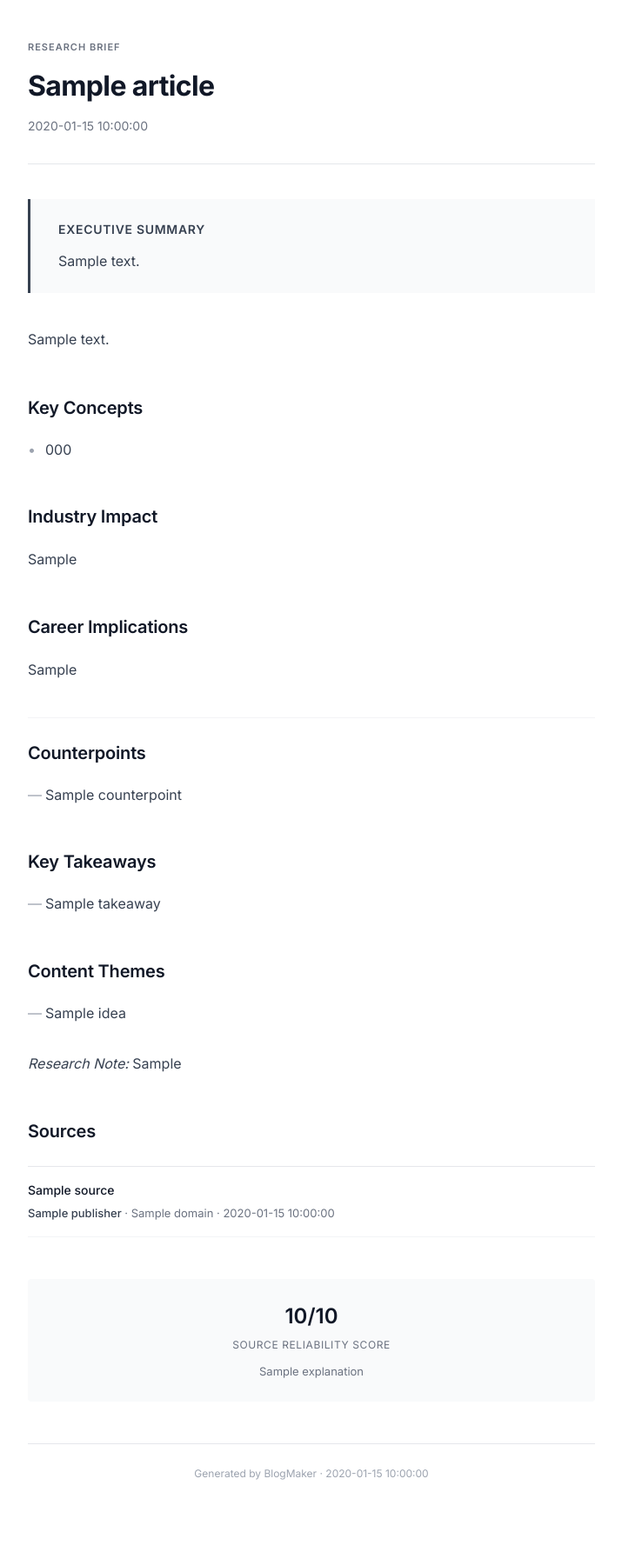
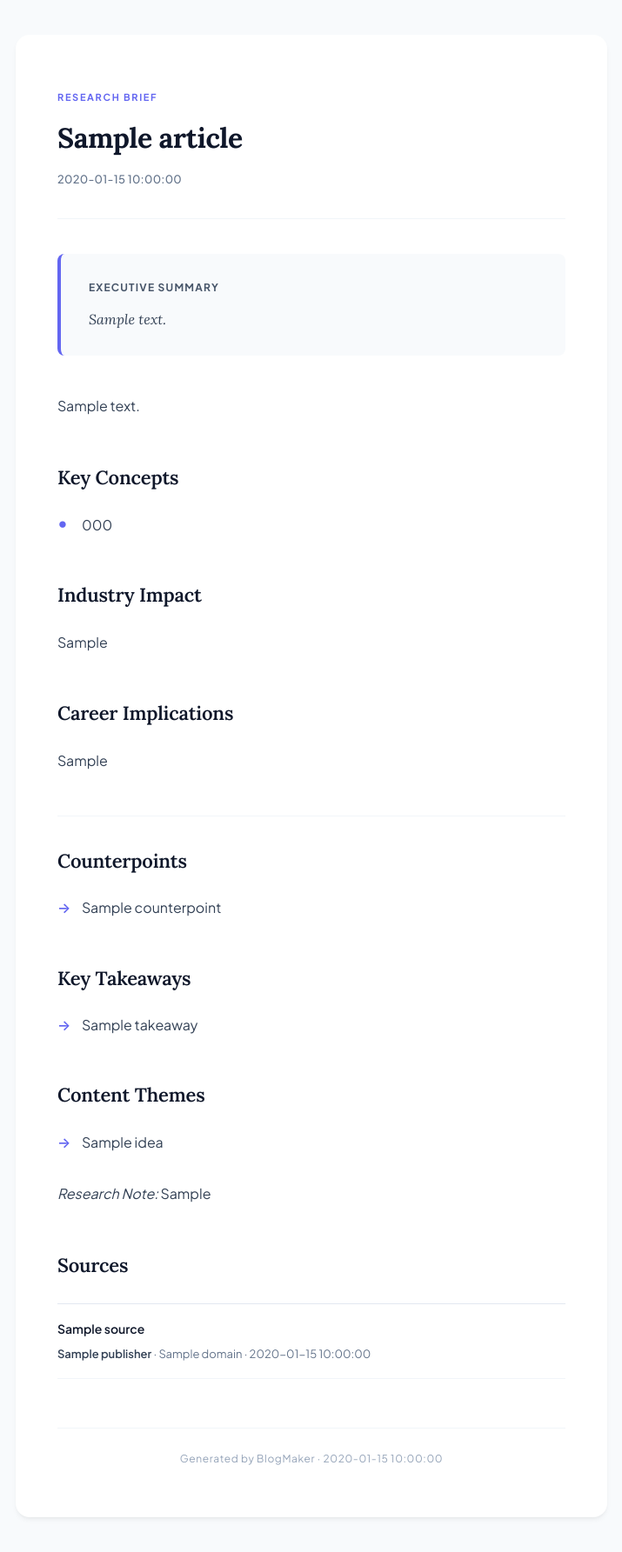
Before and after one commit to Suhu27/BlogMaker, a Python web app: template templates/newsletter.html in a window 1280 px wide. Shown: the whole page at 87% size, without its empty margins (282-997 px from the left). Before the commit the page ends 1702 px from the top, so only its background shows below. Run offline with Jinja, Linux system fonts and the light colour scheme; the template is opened without the code that fills it: most values are stand-ins (such as "Sample title", 1, 10 or a date in 2020).

Commit message:
Design: update newsletter styling to premium minimalist layout

```diff
--- a/templates/newsletter.html
+++ b/templates/newsletter.html
@@ -5,11 +5,11 @@
     <meta name="viewport" content="width=device-width, initial-scale=1.0">
     <title>{{ article.title }}</title>
     <style>
-        /* ============================================
-           BlogMaker Newsletter — Premium Clean Design
-           ============================================ */
+        /* =============================================================================
+           BlogMaker Newsletter -- Premium Minimalist Design
+           ============================================================================= */
 
-        @import url('https://fonts.googleapis.com/css2?family=Inter:wght@300;400;500;600;700&display=swap');
+        @import url('https://fonts.googleapis.com/css2?family=Lora:ital,wght@0,400;0,500;0,600;0,700;1,400;1,500&family=Plus+Jakarta+Sans:wght@300;400;500;600;700&display=swap');
 
         * {
             margin: 0;
@@ -18,113 +18,122 @@
         }
 
         body {
-            font-family: 'Inter', -apple-system, BlinkMacSystemFont, 'Segoe UI', Roboto, sans-serif;
-            line-height: 1.6;
-            color: #111827;
-            background-color: #ffffff;
+            font-family: 'Plus Jakarta Sans', -apple-system, BlinkMacSystemFont, 'Segoe UI', Roboto, sans-serif;
+            line-height: 1.8;
+            color: #1e293b;
+            background-color: #f8fafc;
             -webkit-font-smoothing: antialiased;
             -moz-osx-font-smoothing: grayscale;
+            padding: 40px 20px;
         }
 
         .newsletter-wrapper {
-            max-width: 700px;
+            max-width: 680px;
             margin: 0 auto;
-            padding: 40px 24px;
+            padding: 56px 48px;
             background: #ffffff;
+            border-radius: 16px;
+            box-shadow: 0 4px 6px -1px rgb(0 0 0 / 0.05), 0 2px 4px -2px rgb(0 0 0 / 0.05);
         }
 
-        /* Header */
+        /* Header Section */
         .header {
             padding-bottom: 32px;
-            border-bottom: 1px solid #e5e7eb;
+            border-bottom: 1px solid #f1f5f9;
             margin-bottom: 40px;
         }
 
         .header-label {
             display: inline-block;
             font-size: 11px;
-            font-weight: 600;
-            letter-spacing: 1px;
+            font-weight: 700;
+            letter-spacing: 0.15em;
             text-transform: uppercase;
-            color: #6b7280;
+            color: #6366f1; /* Premium Indigo */
             margin-bottom: 16px;
         }
 
         .header h1 {
+            font-family: 'Lora', Georgia, serif;
             font-size: 32px;
             font-weight: 700;
-            line-height: 1.2;
+            line-height: 1.3;
             margin-bottom: 16px;
-            letter-spacing: -0.02em;
-            color: #111827;
+            letter-spacing: -0.015em;
+            color: #0f172a;
         }
 
         .header-date {
-            font-size: 14px;
-            color: #6b7280;
-            font-weight: 400;
+            font-size: 13px;
+            color: #64748b;
+            font-weight: 500;
+            letter-spacing: 0.02em;
         }
 
-        /* Executive Summary */
+        /* Executive Summary Callout Box */
         .exec-summary {
-            background-color: #f9fafb;
-            padding: 24px 32px;
-            margin-bottom: 40px;
-            border-left: 3px solid #374151;
+            background-color: #f8fafc;
+            padding: 28px 32px;
+            margin-bottom: 44px;
+            border-left: 4px solid #6366f1;
+            border-radius: 8px;
         }
 
         .exec-summary h2 {
-            font-size: 14px;
-            font-weight: 600;
+            font-size: 12px;
+            font-weight: 700;
             text-transform: uppercase;
-            letter-spacing: 0.05em;
-            color: #374151;
+            letter-spacing: 0.1em;
+            color: #475569;
             margin-bottom: 12px;
         }
 
         .exec-summary p {
+            font-family: 'Lora', Georgia, serif;
             font-size: 16px;
-            color: #374151;
-            line-height: 1.6;
+            color: #334155;
+            line-height: 1.75;
+            font-style: italic;
         }
 
-        /* Section headers */
+        /* Content & Article Styling */
         .section-title {
-            font-size: 20px;
+            font-family: 'Lora', Georgia, serif;
+            font-size: 22px;
             font-weight: 600;
-            color: #111827;
+            color: #0f172a;
             margin: 48px 0 20px;
             letter-spacing: -0.01em;
         }
 
-        /* Main article */
         .main-article {
             font-size: 16px;
-            color: #374151;
-            line-height: 1.7;
+            color: #334155;
+            line-height: 1.8;
         }
 
         .main-article p {
-            margin-bottom: 20px;
+            margin-bottom: 24px;
         }
 
         .main-article h3 {
             font-size: 18px;
-            font-weight: 600;
-            color: #111827;
-            margin: 32px 0 16px;
+            font-weight: 700;
+            color: #0f172a;
+            margin: 36px 0 16px;
+            letter-spacing: -0.01em;
         }
 
         .main-article ul, .main-article ol {
-            margin-bottom: 20px;
+            margin-bottom: 24px;
             padding-left: 24px;
         }
 
         .main-article li {
-            margin-bottom: 8px;
+            margin-bottom: 10px;
         }
 
-        /* General lists */
+        /* Lists formatting */
         .content-list {
             list-style: none;
             padding: 0;
@@ -133,40 +142,45 @@
 
         .content-list li {
             font-size: 16px;
-            color: #374151;
-            margin-bottom: 12px;
-            padding-left: 20px;
+            color: #334155;
+            margin-bottom: 14px;
+            padding-left: 28px;
             position: relative;
+            line-height: 1.7;
         }
 
         .content-list li::before {
-            content: "—";
+            content: "→";
             position: absolute;
             left: 0;
-            color: #9ca3af;
+            color: #6366f1;
+            font-weight: 600;
         }
 
-        /* Concepts */
         .concepts-list li::before {
             content: "•";
+            color: #6366f1;
+            font-weight: 700;
+            font-size: 18px;
+            line-height: 1;
+            top: 2px;
         }
 
-        /* Counterpoints */
         .counterpoint-section {
-            margin: 40px 0;
-            padding-top: 24px;
-            border-top: 1px solid #f3f4f6;
+            margin: 48px 0;
+            padding-top: 32px;
+            border-top: 1px solid #f1f5f9;
         }
 
-        /* Sources Table */
+        /* Sources Grid */
         .sources-section {
             margin: 24px 0 48px;
-            border-top: 1px solid #e5e7eb;
+            border-top: 1px solid #e2e8f0;
         }
 
         .source-item {
             padding: 16px 0;
-            border-bottom: 1px solid #f3f4f6;
+            border-bottom: 1px solid #f1f5f9;
             font-size: 14px;
             display: flex;
             flex-direction: column;
@@ -174,101 +188,61 @@
         }
 
         .source-title {
-            font-weight: 500;
-            color: #111827;
+            font-weight: 600;
+            color: #0f172a;
             text-decoration: none;
+            transition: color 0.15s ease;
         }
 
         .source-title:hover {
+            color: #6366f1;
             text-decoration: underline;
         }
 
         .source-meta {
-            color: #6b7280;
+            color: #64748b;
             font-size: 13px;
         }
 
-        .source-badge {
-            display: inline-block;
-            font-size: 11px;
+        .source-publisher {
+            color: #334155;
             font-weight: 600;
-            padding: 2px 6px;
-            border-radius: 4px;
-            margin-right: 8px;
-            text-transform: uppercase;
-        }
-
-        .badge-tier1 {
-            background-color: #f3f4f6;
-            color: #374151;
-        }
-
-        .badge-tier2 {
-            background-color: #f9fafb;
-            color: #4b5563;
-        }
-
-        .badge-tier3 {
-            background-color: #ffffff;
-            color: #6b7280;
-            border: 1px solid #e5e7eb;
-        }
-
-        /* Reliability Score */
-        .reliability-box {
-            background-color: #f9fafb;
-            padding: 24px;
-            margin-top: 48px;
-            border-radius: 4px;
-            text-align: center;
-        }
-
-        .score-value {
-            font-size: 24px;
-            font-weight: 600;
-            color: #111827;
-            margin-bottom: 4px;
-        }
-
-        .score-label {
-            font-size: 12px;
-            text-transform: uppercase;
-            letter-spacing: 0.05em;
-            color: #6b7280;
-            margin-bottom: 12px;
-        }
-
-        .score-explanation {
-            font-size: 13px;
-            color: #6b7280;
-            line-height: 1.5;
-            max-width: 500px;
-            margin: 0 auto;
-            white-space: pre-line;
         }
 
         /* Footer */
         .footer {
-            margin-top: 48px;
+            margin-top: 56px;
             padding-top: 24px;
-            border-top: 1px solid #e5e7eb;
+            border-top: 1px solid #f1f5f9;
             font-size: 12px;
-            color: #9ca3af;
+            color: #94a3b8;
             text-align: center;
+            letter-spacing: 0.05em;
         }
 
-        /* Print / PDF styles */
+        /* PDF Generation & Print Optimization */
         @media print {
             body {
                 background: #ffffff;
+                padding: 0;
+                font-size: 11pt;
             }
             .newsletter-wrapper {
+                box-shadow: none;
                 padding: 0;
+                max-width: 100%;
+                border-radius: 0;
+            }
+            .exec-summary {
+                background-color: #f8fafc !important;
+                border-left: 4px solid #6366f1 !important;
+                -webkit-print-color-adjust: exact;
+                print-color-adjust: exact;
             }
         }
 
         @page {
-            margin: 2cm;
+            margin: 1.5cm;
             size: A4;
         }
     </style>
@@ -374,11 +348,9 @@
                     </a>
                     <div class="source-meta">
                         {% if source.publisher %}
-                        <span style="color: #374151; font-weight: 500;">{{ source.publisher }}</span> &middot;
+                        <span class="source-publisher">{{ source.publisher }}</span> &middot;
                         {% endif %}
-
                         {{ source.domain }}
-
                         {% if source.publication_date %}
                          &middot; {{ source.publication_date }}
                         {% endif %}
@@ -390,15 +362,6 @@
 
         </div>
 
-        <!-- Reliability Score Footer -->
-        {% if article.reliability %}
-        <div class="reliability-box">
-            <div class="score-value">{{ article.reliability.score }}/10</div>
-            <div class="score-label">Source Reliability Score</div>
-            <div class="score-explanation">{{ article.reliability.explanation }}</div>
-        </div>
-        {% endif %}
-
         <!-- Footer -->
         <div class="footer">
             Generated by BlogMaker &middot; {{ date }}
```
